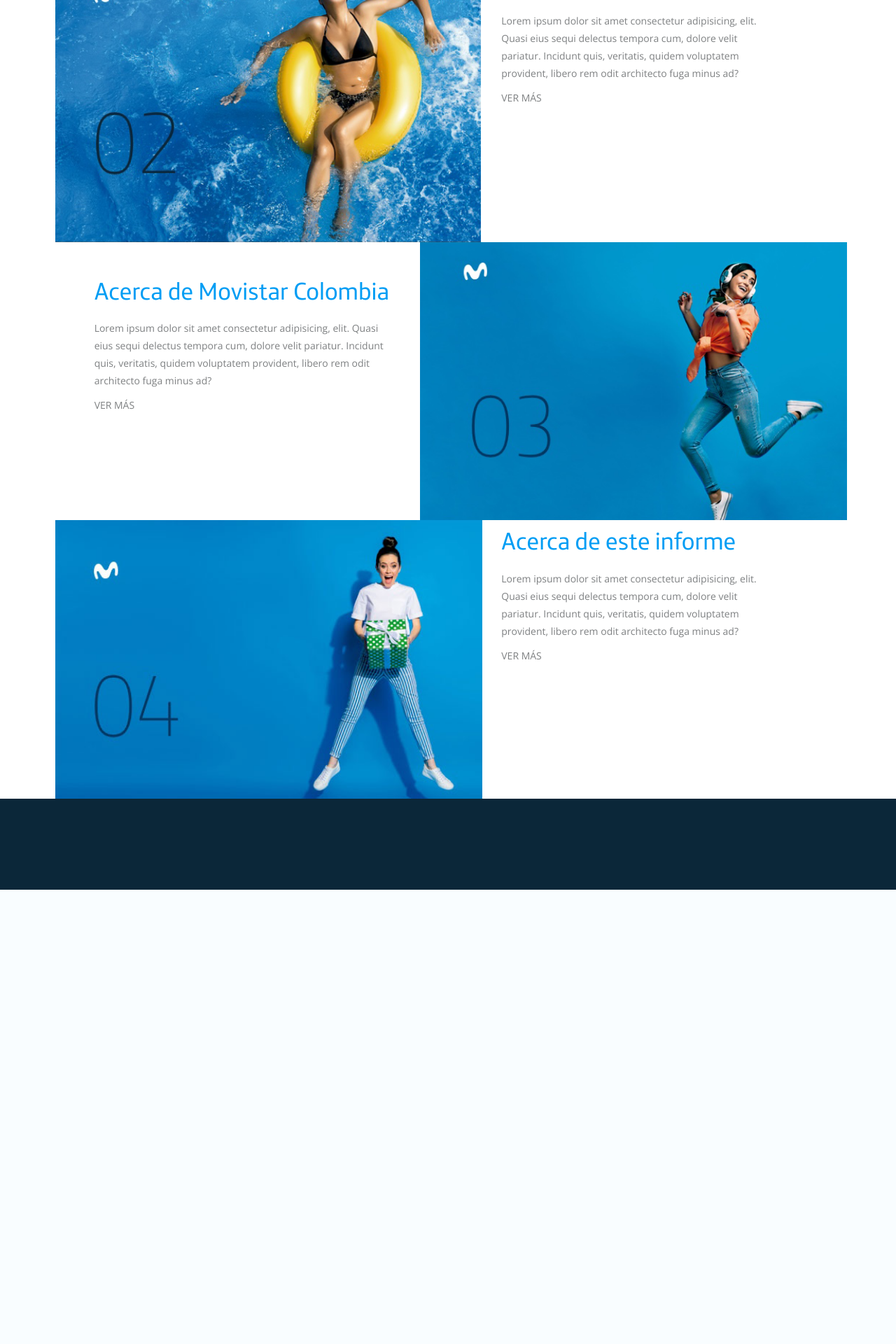
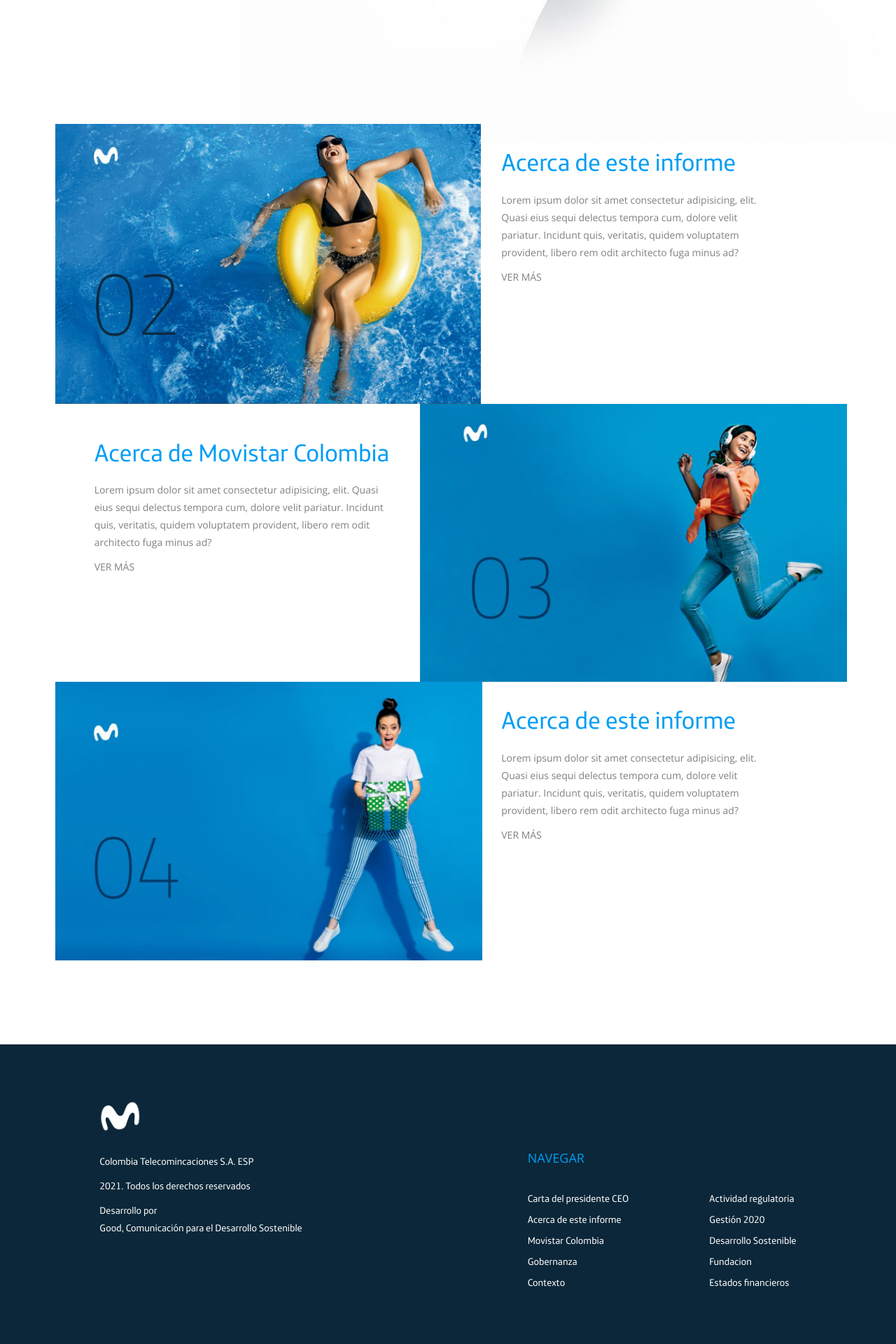
Before and after one commit to sebastianAricoC/Telefonica, a PHP site: page /phpmail/index-telefonica.html in a window 1280 px wide. Shown: the part 800-2720 px from the top of the page at 70% size. Before the commit the page ends 2071 px from the top, so only its background shows below. Run offline with PHP 8.4, Linux system fonts and the light colour scheme.

Commit message:
se agrega footer y fondo de body

```diff
--- a/css/estilos-generales.css
+++ b/css/estilos-generales.css
@@ -1,4 +1,11 @@
 /*fuentes*/
+body{
+     background-image: url(../img/fondo-header.jpg);
+         background-position: 344px -305px;
+    background-size: 1048px 1499px;
+    background-repeat: no-repeat;
+}
+
 
 @font-face {
     font-family: 'Telefonica';
@@ -134,11 +141,17 @@
 
 .contenido-header{
 	margin-top: 100px;
-	margin-bottom: 100px;
+	margin-bottom: 300px;
+
 }
+.caja-texto{
+        width: 100%;
+    max-width: 1036px;
+    margin: 0 auto;
 
+}
 .caja-texto h1{
-	font-size: 15em;
+	font-size: 14em;
 	font-family: 'Telefonica-ExtraLight';
 	color: #0B2739;
 
@@ -148,7 +161,7 @@
 .caja-texto h2{
 font-family: 'Telefonica-ExtraLight';
 color: #019df4;
-font-size: 5em;
+font-size: 6em;
 font-weight: 500;
 }
 
@@ -190,7 +203,7 @@
 	font-weight: 400;
 	font-family: 'Telefonica';
 	margin: 0;
-    margin-top: 10px;
+    margin-top: 35px;
 }
 
 .texto-boton-izq p{
@@ -232,14 +245,80 @@
 
 footer{
 	background: #0B2739;
+    margin-top: 120px;
+}
+
+.logo-footer img{
+    width: 100%;
+    max-width: 60px;
+    display: block;
+        margin-bottom: 29px;
+}
+
+footer.page-section.pt-80.pb-50 {
+    padding-bottom: 150px;
+}
+.logo-footer p{
+    color: #FFF;
+    font-family: 'Telefonica';
+}
+
+
+
+.row.caja-footer {
+    display: flex;
+    justify-content: space-between;
+    width: 100%;
+    max-width: 1058px;
+    margin: 0 auto;
+}
+
+.logo-footer{
+        width: 100%;
+            max-width: 580px;
+}
+
+.titulo-navegar h4{
+    color: #019df4;
+    margin:0;
 }
 
 
 
 
+.cols-contains {
+    display: flex;
+        justify-content: space-between;
+}
+
+
+.col1-1 ul{
+    padding: 0;
+    list-style: none;
+    margin-top:30px;
+    color: #FFF;
+    font-family: 'Telefonica';
+        line-height: 30px;
+}
+
+.columnas-footer {
+    width: 100%;
+    max-width: 384px;
+    position: relative;
+    top: 70px;
+}
+
+.logo-footer {
+    max-height: 100% !important;
+}
+
 
 
 @media screen and (max-width: 800px) {
+
+    .row.caja-footer {
+        flex-direction: column;
+    }
 	ul.cd-header-buttons {
     top: 20px;
     right: 40px;
--- a/index-telefonica.html
+++ b/index-telefonica.html
@@ -568,9 +568,37 @@
           <!-- FOOTER 2 -->
           <footer class="page-section pt-80 pb-50">
             <div class="container">
-              <div class="row">
-
-
+              <div class="row caja-footer">
+                <div class="logo-footer">
+                  <img src="img/logo-movistar-blanco.png" alt="">
+                  <p>Colombia Telecomincaciones S.A. ESP</p>
+                  <p>2021. Todos los derechos reservados</p>
+                  <p>Desarrollo por <br>
+                  Good, Comunicación para el Desarrollo Sostenible</p>
+                </div>
+                <div class="columnas-footer">
+                  <div class="titulo-navegar"><h4>NAVEGAR</h4></div>
+                  <div class="cols-contains">
+                    <div class="col1-1">
+                      <ul>
+                        <li>Carta del presidente CEO</li>
+                        <li>Acerca de este informe</li>
+                        <li>Movistar Colombia</li>
+                        <li>Gobernanza</li>
+                        <li>Contexto</li>
+                      </ul>
+                    </div>
+                    <div class="col1-1">
+                      <ul>
+                        <li>Actividad regulatoria</li>
+                        <li>Gestión 2020</li>
+                        <li>Desarrollo Sostenible</li>
+                        <li>Fundacion</li>
+                        <li>Estados financieros</li>
+                      </ul>
+                    </div>
+                  </div>
+                </div>
               </div>
 
             </div>
```
Also changed, not shown: img/fondo-header.jpg (added), img/logo-movistar-blanco.png (added), 1 other file.
